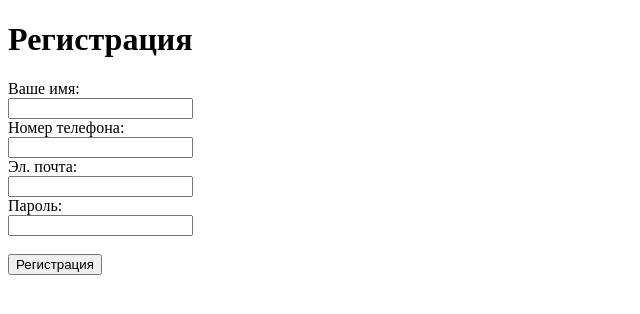
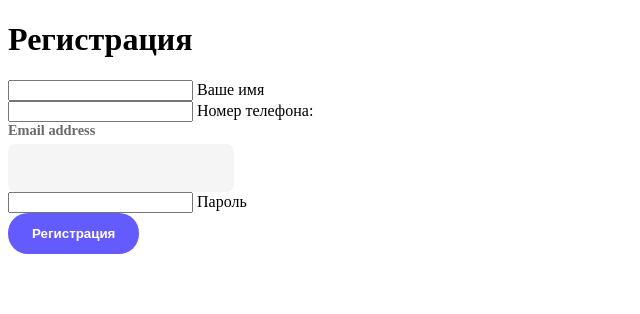
Before and after one commit to airtoour/gearmind-bot, a FastAPI app: template src/routes/templates/signup.html in a window 1280 px wide. Shown: the top 314 px of the page, without its empty margins (0-640 px from the left). Run offline with FastAPI, Linux system fonts and the light colour scheme; the template is opened without the code that fills it, so the values that code supplies are empty.

Commit message:
я чето ваще в ахуе, не знаю как это делать ваще
заново изучать нет времени

```diff
--- /dev/null
+++ b/src/routes/templates/signup.css
@@ -0,0 +1,89 @@
+.input {
+  max-width: 190px;
+  height: 44px;
+  background-color: #05060f0a;
+  border-radius: .5rem;
+  padding: 0 1rem;
+  border: 2px solid transparent;
+  font-size: 1rem;
+  transition: border-color .3s cubic-bezier(.25,.01,.25,1) 0s, color .3s cubic-bezier(.25,.01,.25,1) 0s,background .2s cubic-bezier(.25,.01,.25,1) 0s;
+}
+
+.label {
+  display: block;
+  margin-bottom: .3rem;
+  font-size: .9rem;
+  font-weight: bold;
+  color: #05060f99;
+  transition: color .3s cubic-bezier(.25,.01,.25,1) 0s;
+}
+
+.input:hover, .input:focus, .input-group:hover .input {
+  outline: none;
+  border-color: #05060f;
+}
+
+.input-group:hover .label, .input:focus {
+  color: #05060fc2;
+}
+
+
+button {
+    --primary-color: #645bff;
+    --secondary-color: #fff;
+    --hover-color: #111;
+    --arrow-width: 10px;
+    --arrow-stroke: 2px;
+    box-sizing: border-box;
+    border: 0;
+    border-radius: 20px;
+    color: var(--secondary-color);
+    padding: 1em 1.8em;
+    background: var(--primary-color);
+    display: flex;
+    transition: 0.2s background;
+    align-items: center;
+    gap: 0.6em;
+    font-weight: bold;
+  }
+
+  button .arrow-wrapper {
+    display: flex;
+    justify-content: center;
+    align-items: center;
+  }
+
+  button .arrow {
+    margin-top: 1px;
+    width: var(--arrow-width);
+    background: var(--primary-color);
+    height: var(--arrow-stroke);
+    position: relative;
+    transition: 0.2s;
+  }
+
+  button .arrow::before {
+    content: "";
+    box-sizing: border-box;
+    position: absolute;
+    border: solid var(--secondary-color);
+    border-width: 0 var(--arrow-stroke) var(--arrow-stroke) 0;
+    display: inline-block;
+    top: -3px;
+    right: 3px;
+    transition: 0.2s;
+    padding: 3px;
+    transform: rotate(-45deg);
+  }
+
+  button:hover {
+    background-color: var(--hover-color);
+  }
+
+  button:hover .arrow {
+    background: var(--secondary-color);
+  }
+
+  button:hover .arrow:before {
+    right: 0;
+  }
--- a/src/routes/templates/signup.html
+++ b/src/routes/templates/signup.html
@@ -4,24 +4,33 @@
         <meta charset="UTF-8">
         <meta name="viewport" content="width=device-width, initial-scale=1.0">
         <title>Регистрация</title>
+        <link rel="stylesheet" href="signup.css">
     </head>
+
+
 
     <body>
         <h1>Регистрация</h1>
         <form action="/signup/{{ user_id }}" method="post">
-            <label for="first_name">Ваше имя:</label><br>
-            <input type="text" id="first_name" name="first_name"><br>
+            <div class="inputGroup">
+                <input type="text" required="" autocomplete="off" id="first_name" name="first_name">
+                <label for="first_name">Ваше имя</label>
+            </div>
+            <div class="inputGroup">
+                <input type="text" required="" autocomplete="off" id="phone_number" name="phone_number">
+                <label for="phone_number">Номер телефона:</label>
+            </div>
+            <div class="input-group">
+                <label class="label">Email address</label>
+                <input autocomplete="off" name="Email" id="Email" class="input" type="email">
+                <div></div>
+            </div>
+            <div class="inputGroup">
+                <input type="password" required="" autocomplete="off" id="user_password" name="user_password">
+                <label for="user_password">Пароль</label>
+            </div>
 
-            <label for="phone_number">Номер телефона:</label><br>
-            <input type="text" id="phone_number" name="phone_number"><br>
-
-            <label for="user_email">Эл. почта:</label><br>
-            <input type="email" id="user_email" name="user_email"><br>
-
-            <label for="user_password">Пароль:</label><br>
-            <input type="password" id="user_password" name="user_password"><br><br>
-
-            <input type="submit" value="Регистрация">
+            <button type="submit">Регистрация</button>
         </form>
     </body>
 </html>
```
